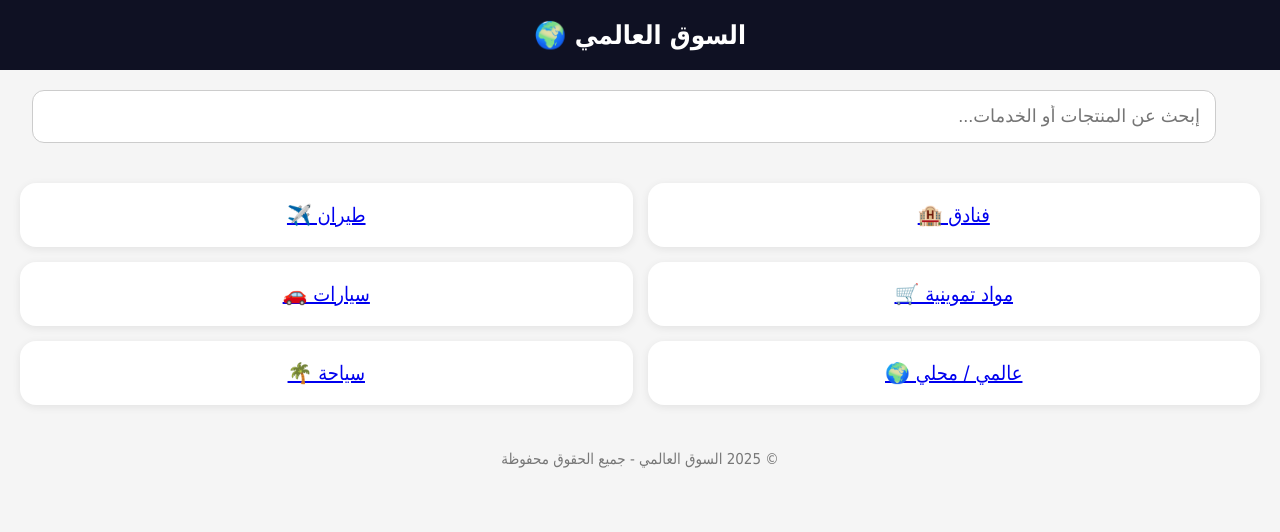
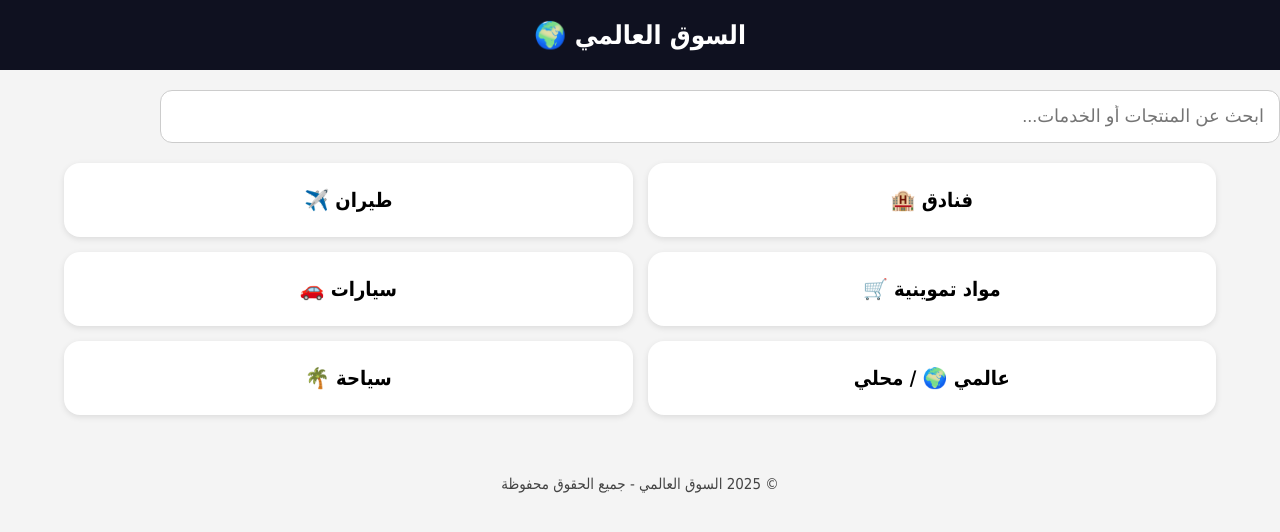
Before and after one commit to mustafaaldow233-ops/global-market-1, a plain HTML site: page index.html in a window 1280 px wide. Drawn offline with Linux system fonts and the light colour scheme.

Commit message:
Update index.html

```diff
--- a/index.html
+++ b/index.html
@@ -1,96 +1,62 @@
-<!DOCTYPE html>
-<html lang="ar" dir="rtl">
+<!DOCTYPE html><html lang="ar" dir="rtl">
 <head>
-    <meta charset="UTF-8">
-    <meta name="viewport" content="width=device-width, initial-scale=1.0">
-    <title>السوق العالمي 🌍</title>
-    <link rel="stylesheet" href="styles.css">
+    <meta charset="UTF-8" />
+    <meta name="viewport" content="width=device-width, initial-scale=1.0" />
+    <title>السوق العالمي</title>
     <style>
         body {
+            font-family: "Tahoma", sans-serif;
             margin: 0;
-            padding: 0;
-            background: #f5f5f5;
-            font-family: "Tahoma", sans-serif;
+            background: #f4f4f4;
         }
-
         header {
-            background: #0f1123;
+            background: #0f1120;
+            color: #fff;
             padding: 20px;
             text-align: center;
-            color: white;
             font-size: 26px;
             font-weight: bold;
         }
-
         .search-box {
+            width: 85%;
             margin: 20px auto;
-            width: 90%;
-        }
-
-        .search-box input {
-            width: 100%;
+            background: white;
             padding: 15px;
             border-radius: 12px;
+            font-size: 18px;
             border: 1px solid #ccc;
-            font-size: 18px;
         }
-
         .grid {
             display: grid;
-            grid-template-columns: 1fr 1fr;
+            grid-template-columns: repeat(2, 1fr);
             gap: 15px;
-            padding: 20px;
+            width: 90%;
+            margin: auto;
         }
-
-        .item {
+        .card {
             background: white;
-            padding: 20px;
+            padding: 25px;
             border-radius: 16px;
             text-align: center;
             font-size: 20px;
-            box-shadow: 0 2px 8px rgba(0,0,0,0.08);
-            transition: 0.2s;
+            font-weight: bold;
+            box-shadow: 0 2px 6px rgba(0,0,0,0.1);
         }
-
-        .item:hover {
-            transform: scale(1.03);
-        }
-
         footer {
             text-align: center;
-            padding: 25px;
-            color: #777;
+            padding: 20px;
+            margin-top: 40px;
+            color: #444;
             font-size: 15px;
         }
     </style>
 </head>
-
-<body>
-
-    <header>
-        السوق العالمي 🌍
-    </header>
-
-    <div class="search-box">
-        <input type="text" placeholder="إبحث عن المنتجات أو الخدمات...">
-    </div>
-
-    <div class="grid">
-
-        <a href="hotels.html" class="item">فنادق 🏨</a>
-        <a href="flights.html" class="item">طيران ✈️</a>
-
-        <a href="supplies.html" class="item">مواد تموينية 🛒</a>
-        <a href="cars.html" class="item">سيارات 🚗</a>
-
-        <a href="global-local.html" class="item">عالمي / محلي 🌍</a>
-        <a href="tourism.html" class="item">سياحة 🌴</a>
-
-    </div>
-
-    <footer>
-        © 2025 السوق العالمي - جميع الحقوق محفوظة
-    </footer>
-
-</body>
-            </html>
+<body><header>السوق العالمي 🌍</header><input class="search-box" type="text" placeholder="ابحث عن المنتجات أو الخدمات..." /><div class="grid">
+    <div class="card">فنادق 🏨</div>
+    <div class="card">طيران ✈️</div>
+    <div class="card">مواد تموينية 🛒</div>
+    <div class="card">سيارات 🚗</div>
+    <div class="card">عالمي 🌍 / محلي</div>
+    <div class="card">سياحة 🌴</div>
+</div><footer>© 2025 السوق العالمي - جميع الحقوق محفوظة</footer></body>
+        </html>
```
